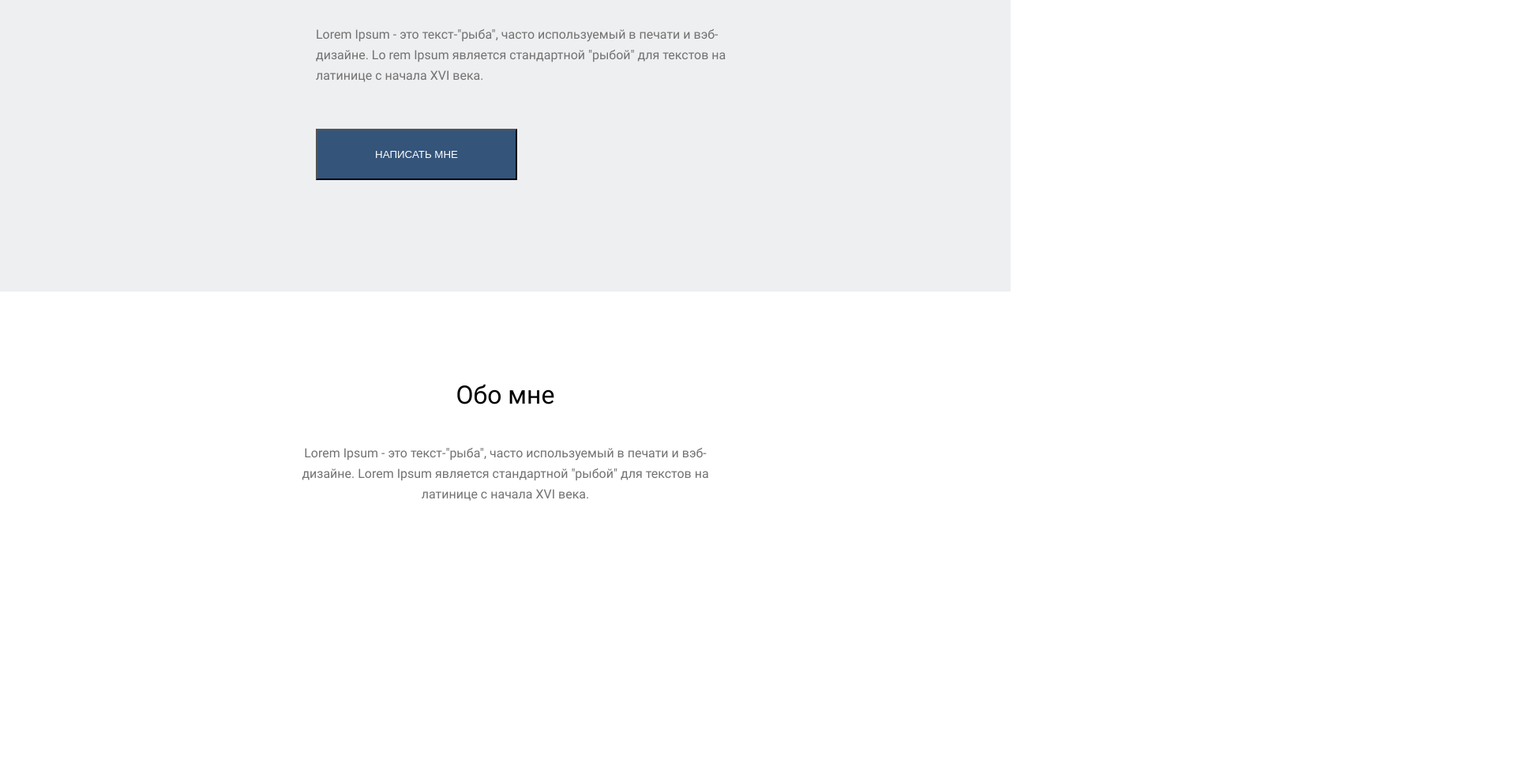
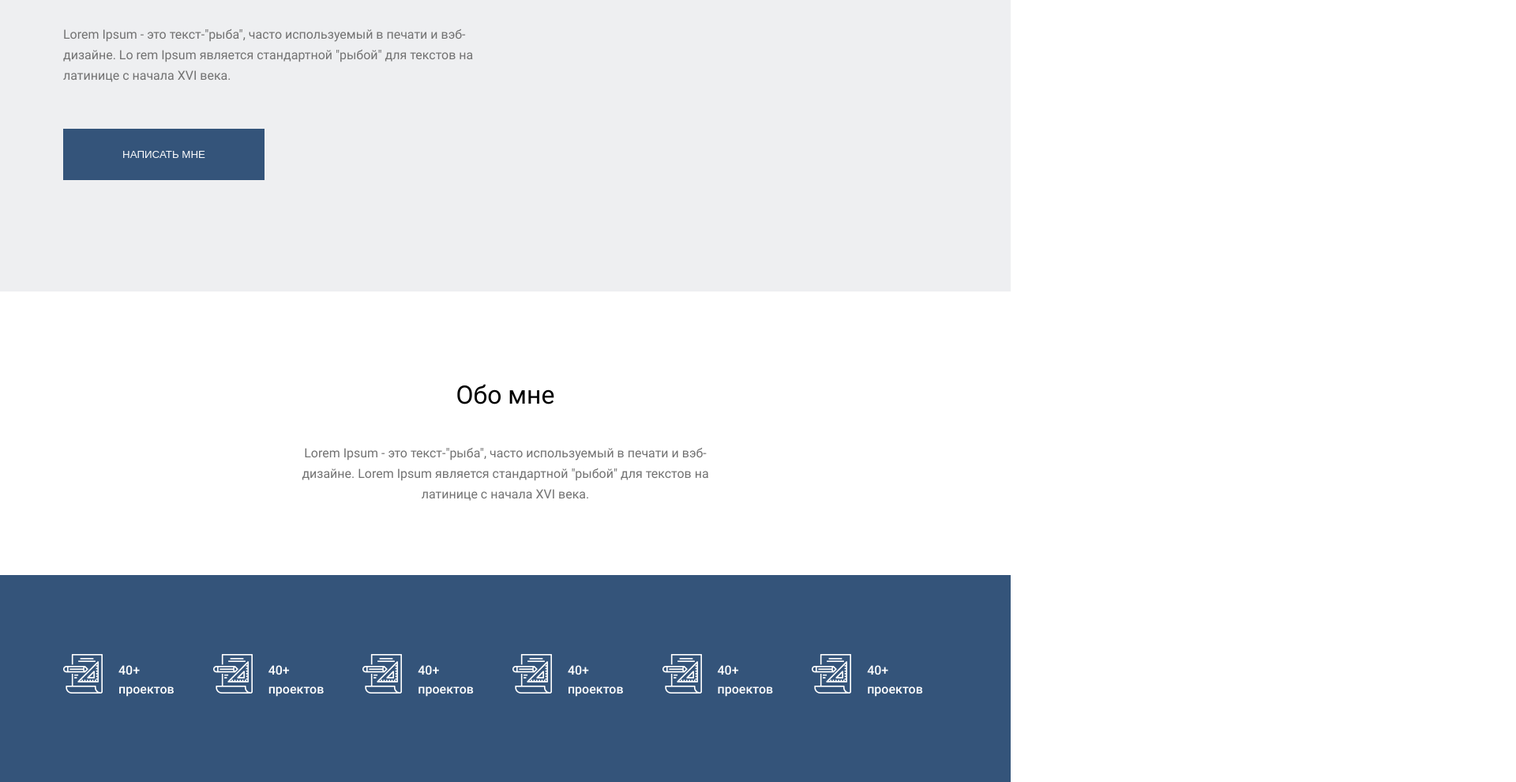
Before and after one commit to AleksandrUA1/home_task_6, a plain HTML site: page index.html in a window 1280 px wide. Shown: the part 331-1321 px from the top of the page at 79% size, 1920 px wide, since content can reach past the window. Before the commit the page ends 1059 px from the top, so only its background shows below. Drawn offline with Linux system fonts and the light colour scheme.

Commit message:
completed block projects

```diff
--- a/index.html
+++ b/index.html
@@ -23,7 +23,7 @@
     </div>
     <div class="main">
         <div class="design header">
-            <div class="nav design_wrap">
+            <div class="design_wrap">
                 <h1 class="design_title">Дизайн и верстка</h1>
                 <p class="design_text">Lorem Ipsum - это текст-"рыба", часто используемый в печати и вэб-дизайне. Lo rem Ipsum является стандартной "рыбой" для текстов на латинице с начала XVI века.</p>
                 <input class="design_button" type="button" name="Send me" value="Написать мне">
@@ -33,6 +33,52 @@
             <h2 class="title_about">Обо мне</h2>
             <p class="text_about">Lorem Ipsum - это текст-"рыба", часто используемый в печати и вэб-дизайне. Lorem Ipsum является стандартной "рыбой" для текстов на латинице с начала XVI века.</p>
         </div>
+        <div class="projects">
+            <ul class="projects_list">
+                <li class="project_item">
+                    <img src="img/project.png" alt="#" class="project_img"><!--
+                 --><div class="project_item_wrap">
+                        <h3 class="project_title">40+
+                        <div class="project_text">проектов</div>
+                    </div>
+                </li>
+                <li class="project_item">
+                    <img src="img/project.png" alt="#" class="project_img"><!--
+                 --><div class="project_item_wrap">
+                        <h3 class="project_title">40+
+                        <div class="project_text">проектов</div>
+                    </div>
+                </li>
+                <li class="project_item">
+                    <img src="img/project.png" alt="#" class="project_img"><!--
+                 --><div class="project_item_wrap">
+                        <h3 class="project_title">40+
+                        <div class="project_text">проектов</div>
+                    </div>
+                </li>
+                <li class="project_item">
+                    <img src="img/project.png" alt="#" class="project_img"><!--
+                 --><div class="project_item_wrap">
+                        <h3 class="project_title">40+
+                        <div class="project_text">проектов</div>
+                    </div>
+                </li>
+                <li class="project_item">
+                    <img src="img/project.png" alt="#" class="project_img"><!--
+                 --><div class="project_item_wrap">
+                        <h3 class="project_title">40+
+                        <div class="project_text">проектов</div>
+                    </div>
+                </li>
+                <li class="project_item">
+                    <img src="img/project.png" alt="#" class="project_img"><!--
+                 --><div class="project_item_wrap">
+                        <h3 class="project_title">40+
+                        <div class="project_text">проектов</div>
+                    </div>
+                </li>
+            </ul>
+        </div>
     </div>
 </body>
 </html>
--- a/style.css
+++ b/style.css
@@ -8,10 +8,11 @@ body {
     background-color: #EEEFF1;
 }
 .nav {
-    display: inline-block;
-    vertical-align: top;
+    display: block;
     width: 1120px;
-    margin: 79px 400px;
+    padding: 79px 0;
+    margin-left: auto;
+    margin-right: auto;
 }
 .nav_item {
     display: inline-block;
@@ -29,7 +30,10 @@ body {
     font-weight: 500;
 }
 .design_wrap {
-    margin: 81px 400px 141px 400px;
+    width: 1120px;
+    margin-left: auto;
+    margin-right: auto;
+    padding: 81px 0 141px;
 }
 .design_title {
     font-weight: 500;
@@ -51,6 +55,11 @@ body {
     color: #fff;
     background-color: #34547A;
     text-transform: uppercase;
+    border: none;
+}
+.design_button:hover {
+    cursor: pointer;
+    background-color: #6985a8;
 }
 .about_wrap {
     width: 540px;
@@ -70,3 +79,34 @@ body {
     text-align: center;
     color: #727272;
 }
+.projects {
+    padding: 100px 0;
+    background-color: #34547A;
+}
+.projects_list {
+    display: block;
+    width: 1120px;
+    margin-left: auto;
+    margin-right: auto;
+}
+.project_item {
+    display: inline-block;
+    margin-right: 45px;
+}
+.project_item:last-child {
+    margin-right: 0;
+}
+.project_img {
+    display: inline-block;
+    margin-right: 20px;
+}
+.project_item_wrap {
+    display: inline-block;
+    color: #fff;
+}
+.project_title {
+    font-weight: 500;
+    font-style: 21px;
+    line-height: 24px;
+    margin-bottom: 5px;
+}
```
Also changed, not shown: img/project.png (added).
